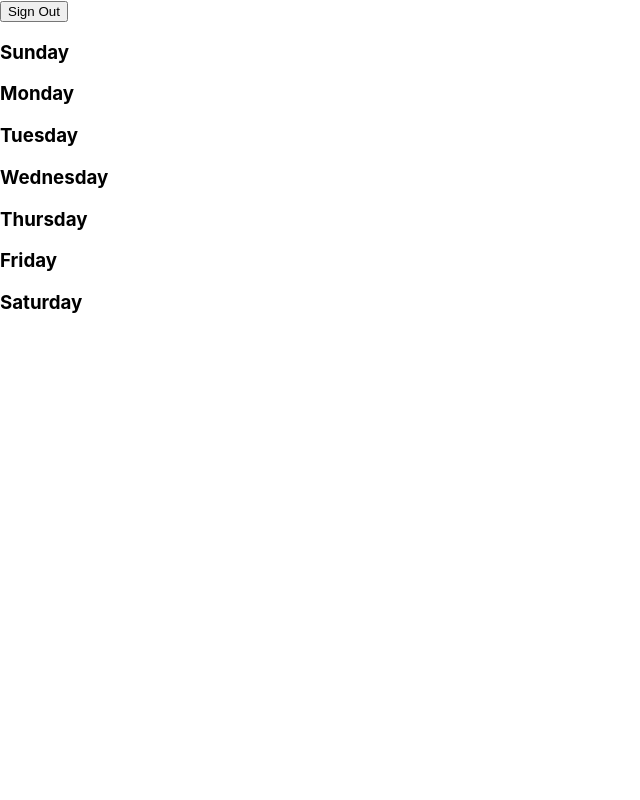
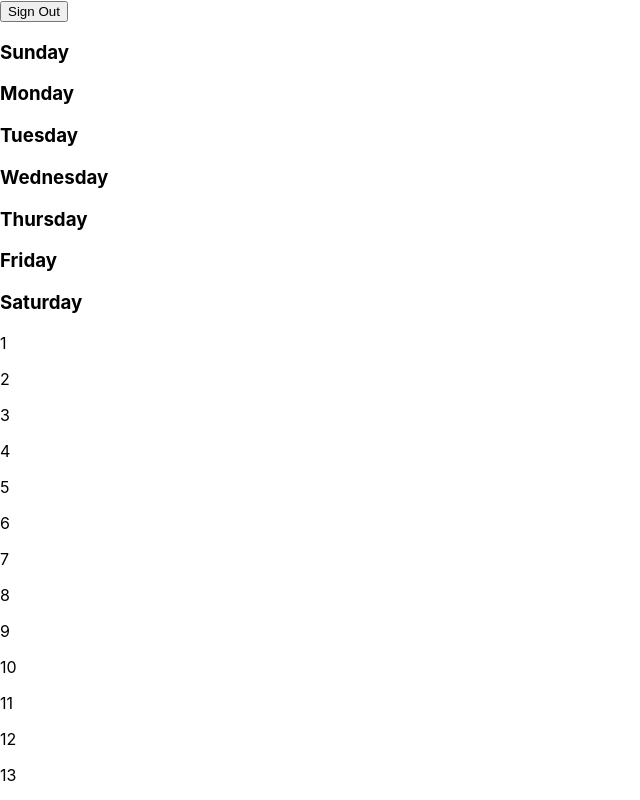
Before and after one commit to csaye/timetable, a Next.js app: page /home in a window 1280 px wide. Shown: the top 800 px of the page, without its empty margins (0-640 px from the left). Built offline with nearby package versions, Linux system fonts and the light colour scheme; no server answers; sample sign-in values are in the browser's storage.

Commit message:
Create day number boxes.

```diff
--- a/pages/home.js
+++ b/pages/home.js
@@ -14,6 +14,8 @@ const dayNames = [
 export default function Home(props) {
   const { authed } = props;
 
+  const auth = getAuth();
+
   const [year, setYear] = useState(now.getFullYear());
   const [month, setMonth] = useState(now.getMonth());
 
@@ -23,9 +25,15 @@ export default function Home(props) {
     return firstOfMonth.getDay();
   }
 
+  // returns number of days in the current month
+  function daysInMonth() {
+    const nextMonth = month + 1;
+    const endOfMonth = new Date(year, nextMonth, 0);
+    return endOfMonth.getDate();
+  }
+
   const fillers = Array(monthOffset()).fill(0);
-
-  const auth = getAuth();
+  const days = Array(daysInMonth()).fill(0).map((val, i) => i + 1);
 
   // listen for routing
   useEffect(() => {
@@ -53,6 +61,13 @@ export default function Home(props) {
             <span key={i} />
           )
         }
+        {
+          days.map((day, i) =>
+            <p key={i}>
+              {day}
+            </p>
+          )
+        }
       </div>
     </div>
   );
```
